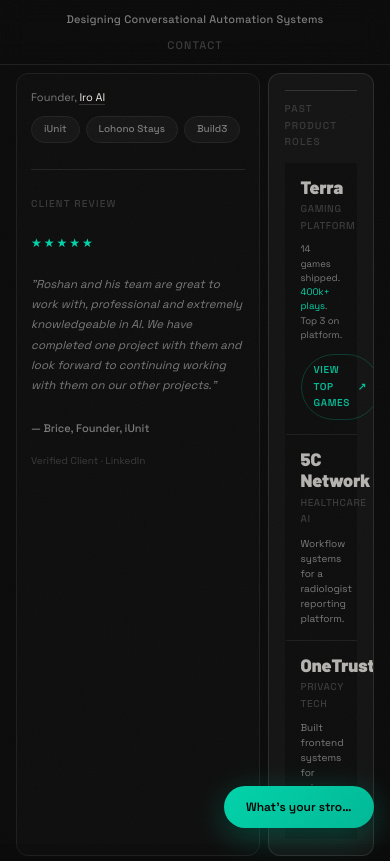
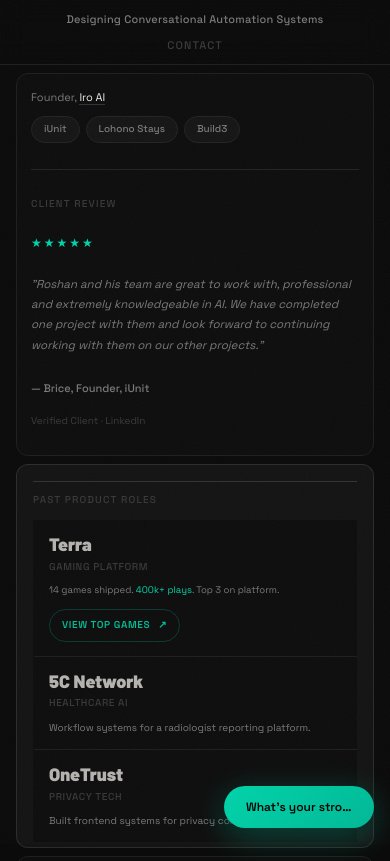
Before and after one commit to rosN100/PM_portfolio, a website: page index.html in a window 390 px wide. Drawn offline with Linux system fonts and the light colour scheme.

Commit message:
Fix mobile sidebar stacking

```diff
--- a/styles.css
+++ b/styles.css
@@ -1249,6 +1249,15 @@
     .container {
         padding: var(--gap) 16px 80px;
     }
+    .left-column {
+        flex-direction: column;
+        flex-wrap: nowrap;
+    }
+    .tile-companies,
+    .tile-roles {
+        flex: 1 1 100%;
+        width: 100%;
+    }
     .tile-name {
         grid-template-columns: 1fr;
     }
```
